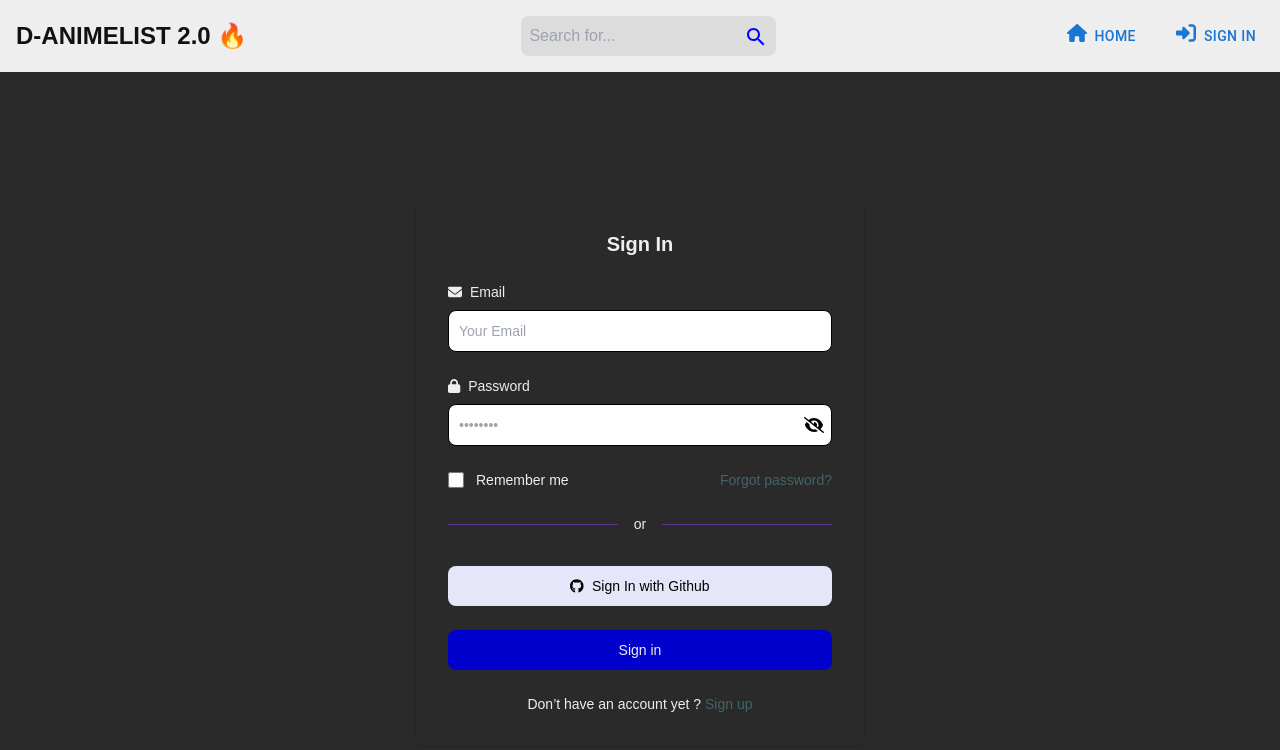
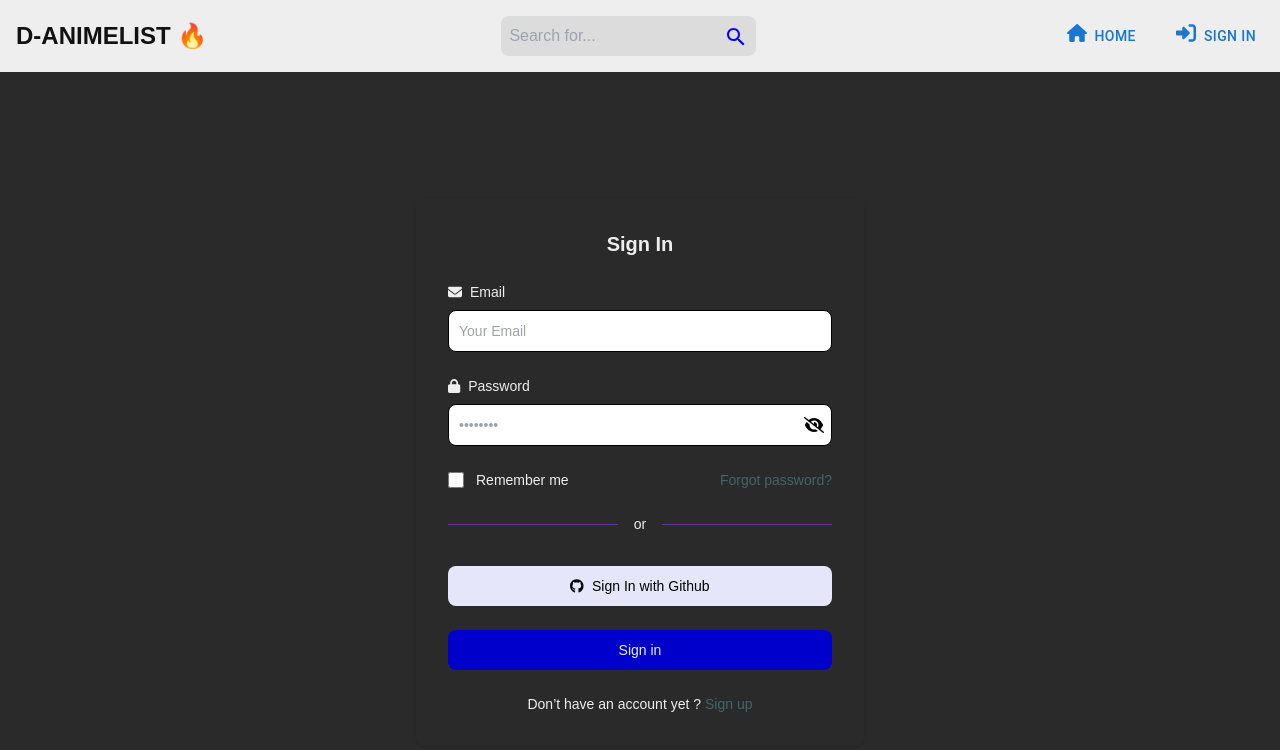
Before and after one commit to danielpsrb/cuyuniversity-semester4-nextjs, a Next.js app: page /login in a window 1280 px wide. Shown: the top 750 px of the page. Built offline with nearby package versions, Linux system fonts and the light colour scheme; no server answers; a web font is replaced by a local one.

Commit message:
Update title nav

```diff
--- a/src/components/Navbar/index.jsx
+++ b/src/components/Navbar/index.jsx
@@ -5,7 +5,7 @@ const Navbar = () => {
     return (
         <header className="bg-color-primary">
             <div className="flex md:flex-row flex-col justify-between md:items-center p-4 gap-2">
-                <h2 className="font-bold md:text-2xl text-xl text-color-black mx-auto md:mx-0 select-none">D-ANIMELIST 2.0 🔥</h2>
+                <h2 className="font-bold md:text-2xl text-xl text-color-black mx-auto md:mx-0 select-none">D-ANIMELIST 🔥</h2>
                 <InputSearch/>
                 <UserActionButton/>
             </div>
```
